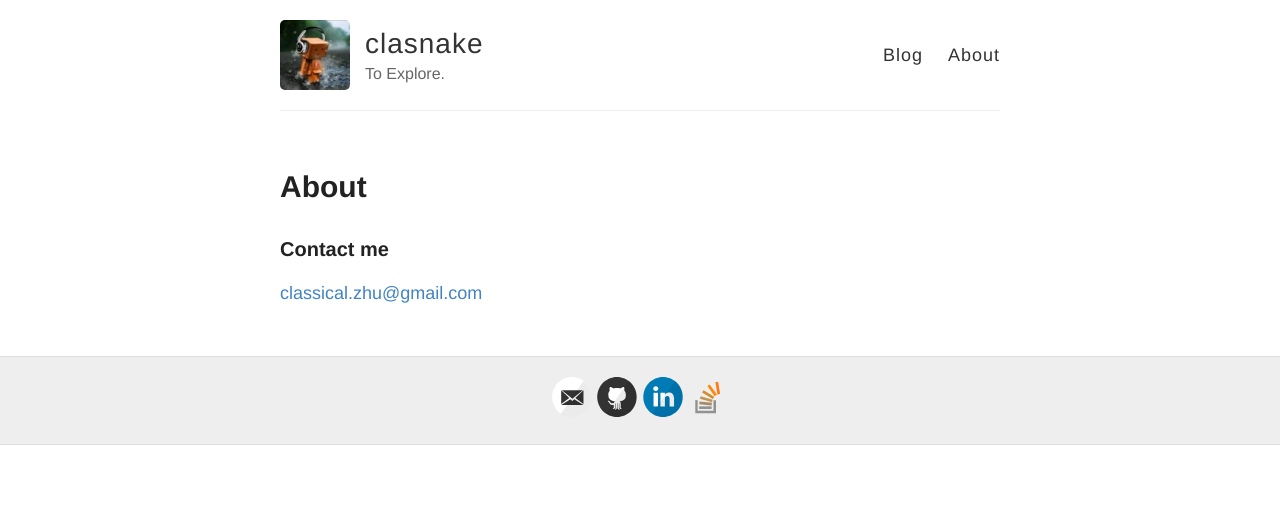
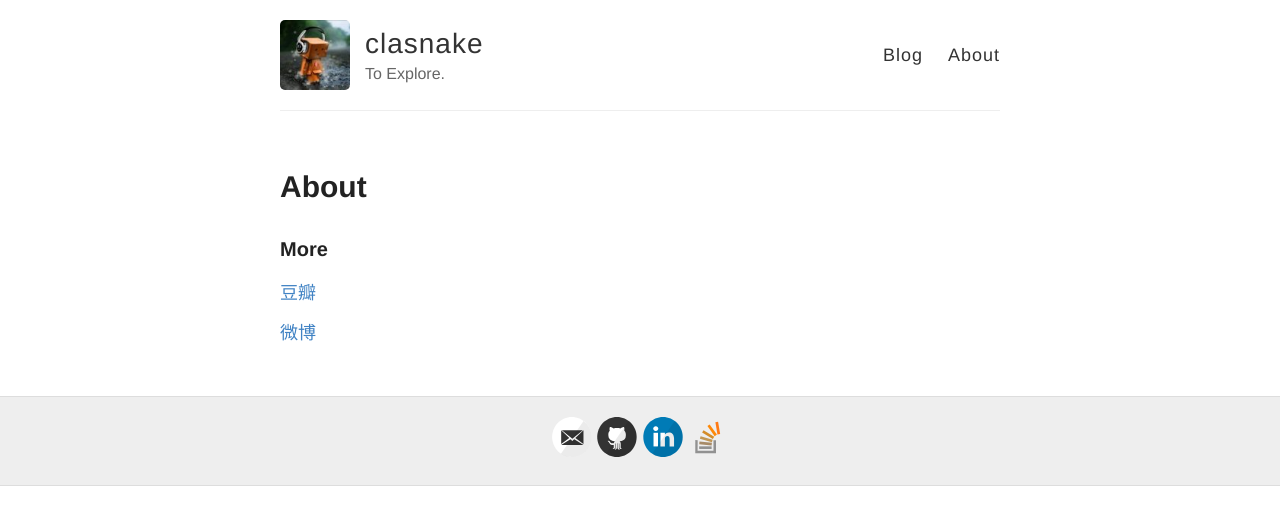
Before and after one commit to clasnake/clasnake.github.io, a Jekyll site: the page built from about.md, in a window 1280 px wide. Shown: the top 525 px of the page. Built offline with Jekyll 4.4.1, drawn with Linux system fonts in a browser that asks for light colours; Markdown is read by kramdown in place of the engine named in the settings.

Commit message:
Modify about page.

```diff
--- a/about.md
+++ b/about.md
@@ -4,6 +4,8 @@ title: About
 permalink: /about/
 ---
 
-### Contact me
+### More
 
-[classical.zhu@gmail.com](mailto:classical.zhu@gmail.com)
+[豆瓣](http://www.douban.com/people/arborzhu/)
+
+[微博](http://weibo.com/p/1005051500823240)
```
